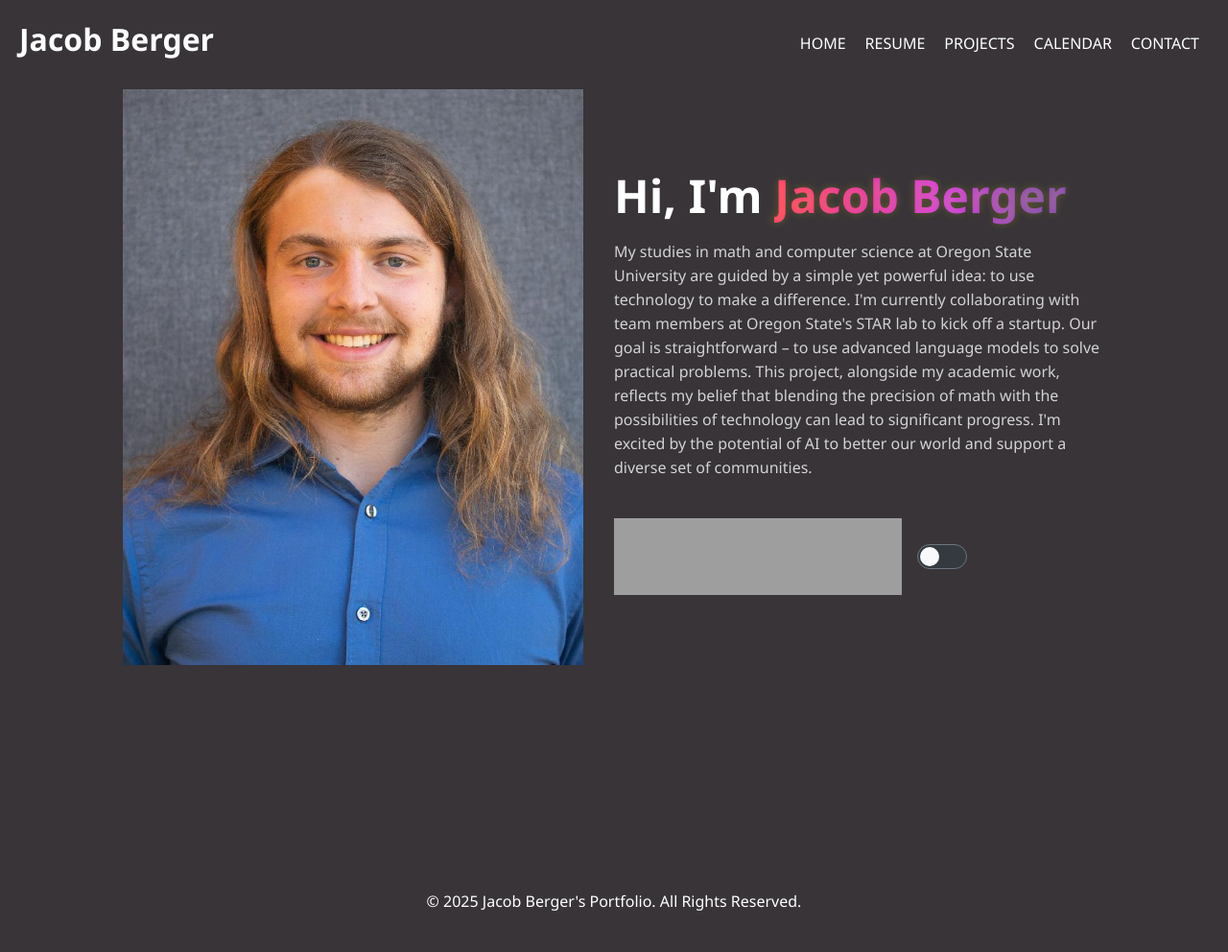
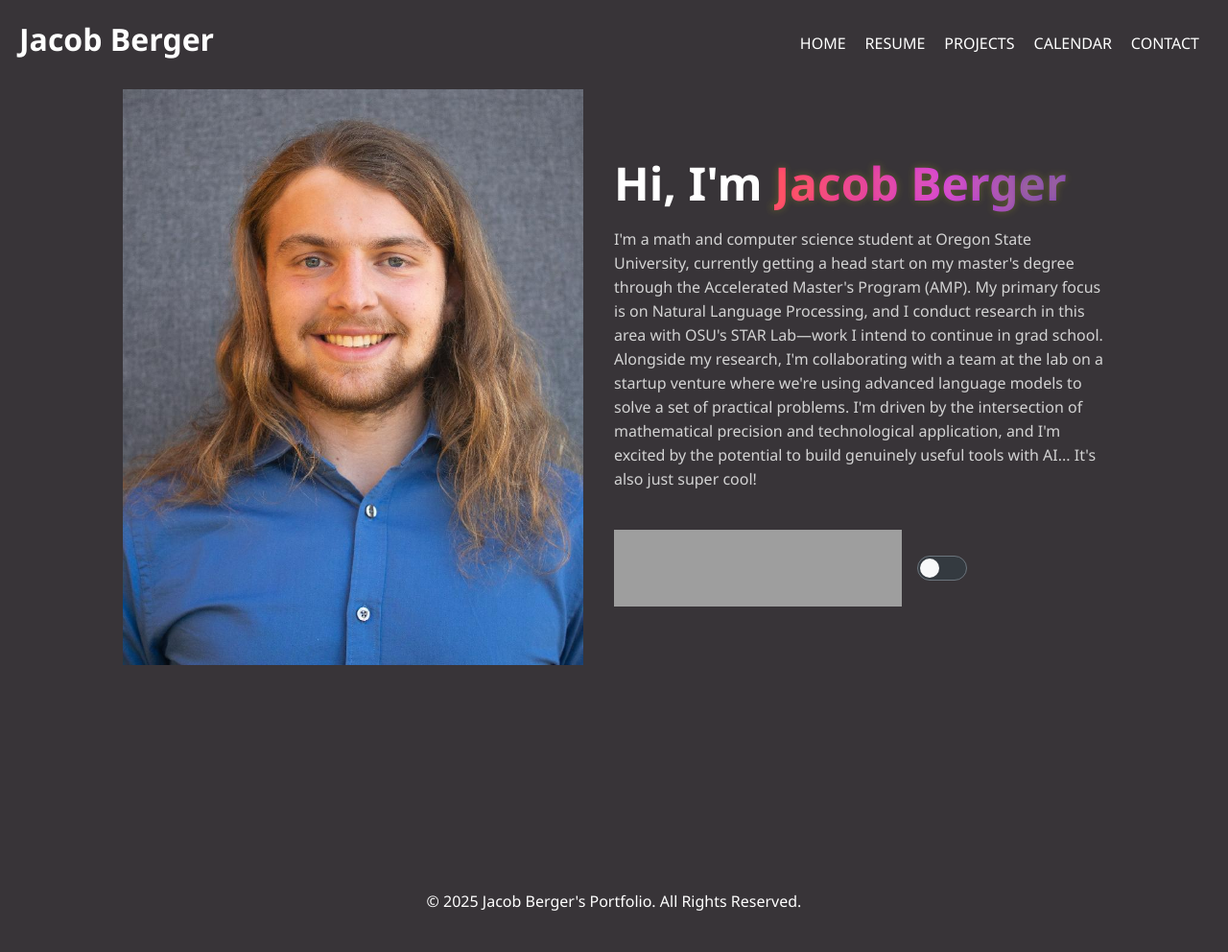
Before and after one commit to bergerjacob/bergerj-website, a Jekyll site: the page built from index.html, in a window 1280 px wide. Shown: the whole page at 96% size. Built offline with Jekyll 4.4.1, drawn with Linux system fonts in a browser that asks for light colours.

Commit message:
small revamp of description on home page

```diff
--- a/index.html
+++ b/index.html
@@ -8,7 +8,7 @@ layout: page
     <div class="text-container">
         <h2 class="description">Hi, I'm <span class="rainbow-text">Jacob Berger</span></h2>
         <p class="description">
-            My studies in math and computer science at Oregon State University are guided by a simple yet powerful idea: to use technology to make a difference. I'm currently collaborating with team members at Oregon State's STAR lab to kick off a startup. Our goal is straightforward – to use advanced language models to solve practical problems. This project, alongside my academic work, reflects my belief that blending the precision of math with the possibilities of technology can lead to significant progress. I'm excited by the potential of AI to better our world and support a diverse set of communities.
+            I'm a math and computer science student at Oregon State University, currently getting a head start on my master's degree through the Accelerated Master's Program (AMP). My primary focus is on Natural Language Processing, and I conduct research in this area with OSU's STAR Lab—work I intend to continue in grad school. Alongside my research, I'm collaborating with a team at the lab on a startup venture where we're using advanced language models to solve a set of practical problems. I'm driven by the intersection of mathematical precision and technological application, and I'm excited by the potential to build genuinely useful tools with AI... It's also just super cool!
         </p>
         <div class="clock-container">
             <a href="https://github.com/bergerjacob/clocks-clock" target="_blank" rel="noopener noreferrer" class="clock-link">
```
